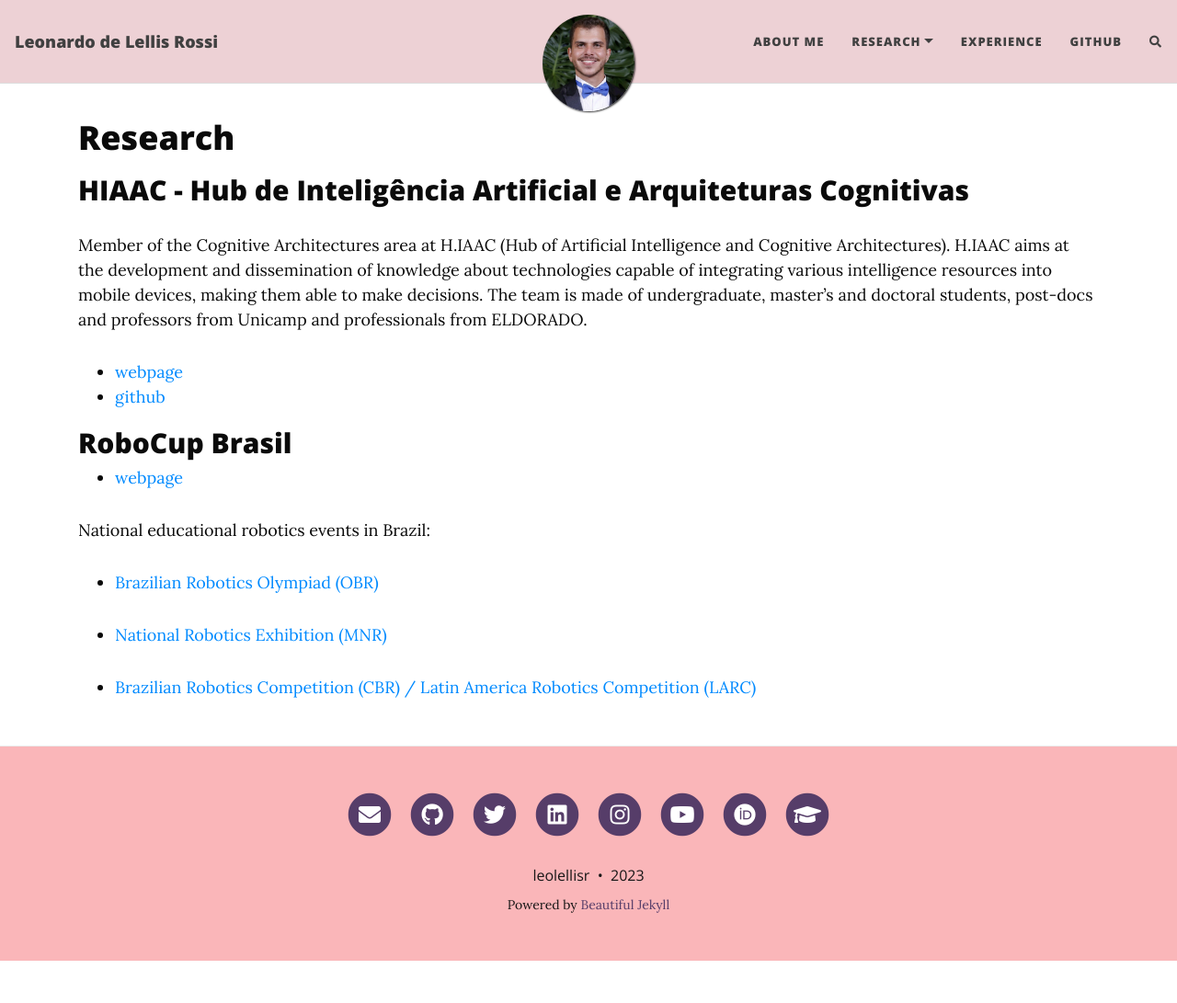
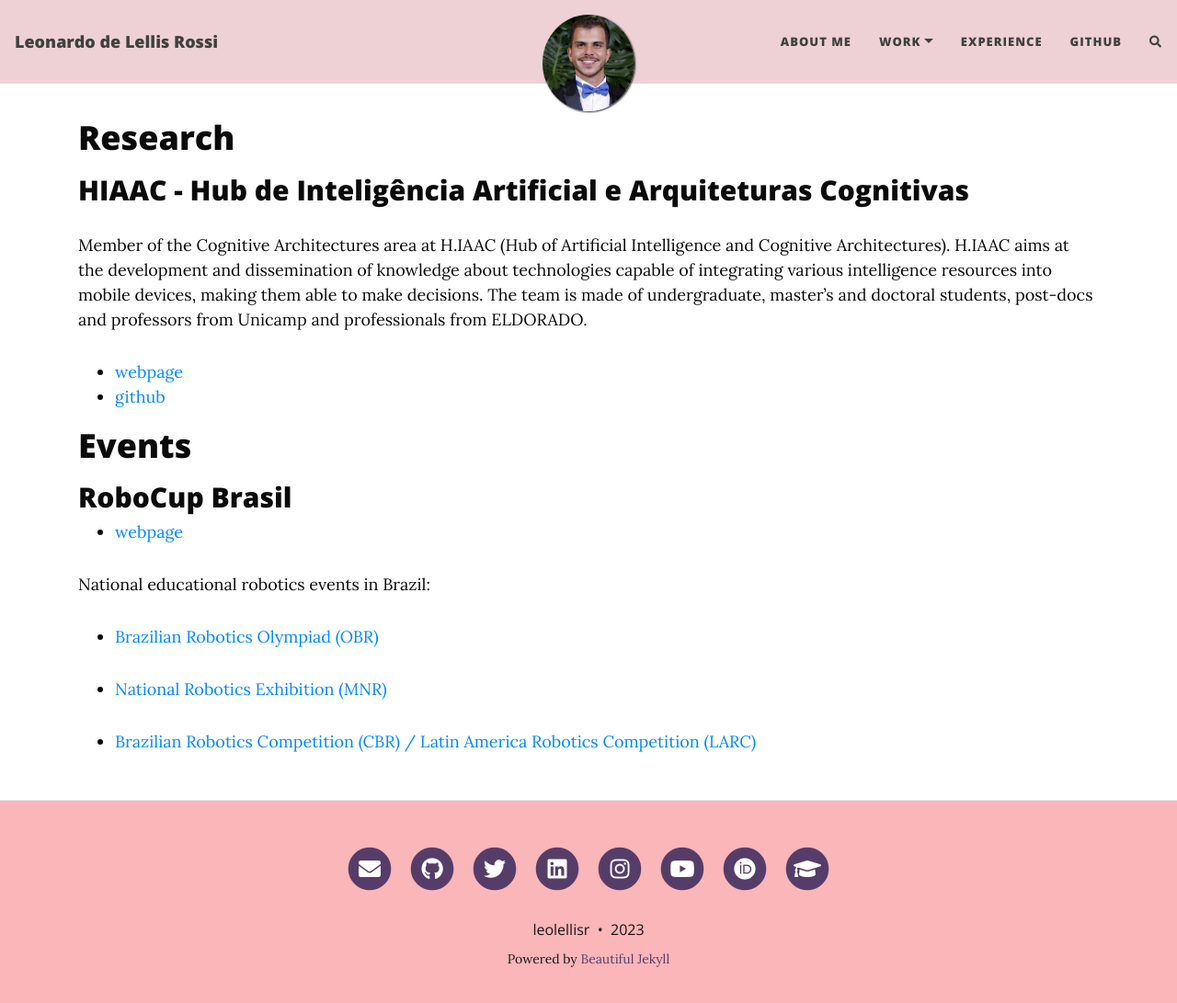
Before and after one commit to leolellisr/leolellisr.github.io, a Jekyll site: the page built from research.md, in a window 1280 px wide and 1104 px high. Shown: the top 1091 px of the window at 92% size. Built offline with Jekyll 4.4.1, drawn with Linux system fonts in a browser that asks for light colours; nearby versions of some CDN libraries; comment, search, counter and statistics services are not loaded.

Commit message:
update page

```diff
--- a/_config.yml
+++ b/_config.yml
@@ -15,7 +15,7 @@
 
 navbar-links:
   About Me: "aboutme"
-  Research:
+  Work:
     - Current Projects: "research"
     - Publications: "publications"
   Experience: "projects"
--- a/research.md
+++ b/research.md
@@ -1,6 +1,6 @@
 ---
 layout: default
-title: Research
+title: Work
 subtitle: test
 ---
 
@@ -15,6 +15,8 @@
 - [github](https://github.com/H-IAAC)
 
 
+# Events
+
 ## RoboCup Brasil
 
 * [webpage](https://robocup.org.br)
```
